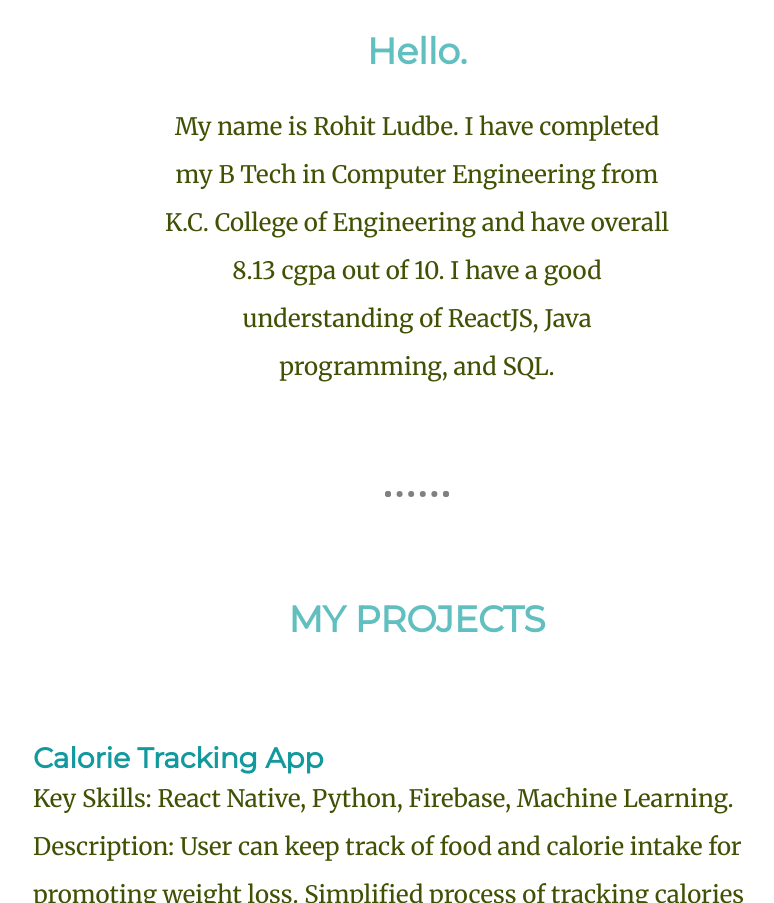
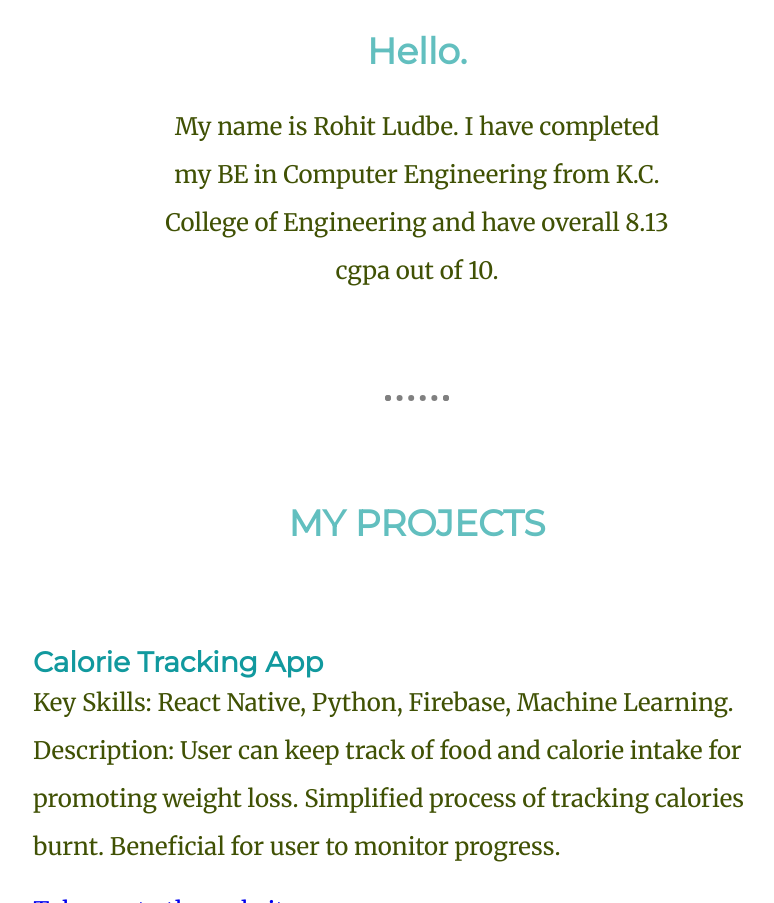
Before and after one commit to R0HITLUDBE/profile-1, a plain HTML site: page index.html in a window 1280 px wide. Shown: the part 802-1705 px from the top of the page, without its empty margins (223-997 px from the left). Drawn offline with Linux system fonts and the light colour scheme.

Commit message:
Update index.html

```diff
--- a/index.html
+++ b/index.html
@@ -39,10 +39,9 @@
         <!-- <img class="profile-image" src="images/rohitludbe.jpg" alt="" /> -->
         <h2>Hello.</h2>
         <p class="intro">
-          My name is Rohit Ludbe. I have completed my B Tech in Computer
+          My name is Rohit Ludbe. I have completed my BE in Computer
           Engineering from K.C. College of Engineering and have overall 8.13
-          cgpa out of 10. I have a good understanding of ReactJS, Java
-          programming, and SQL.
+          cgpa out of 10.
         </p>
       </div>
       <hr />
```
